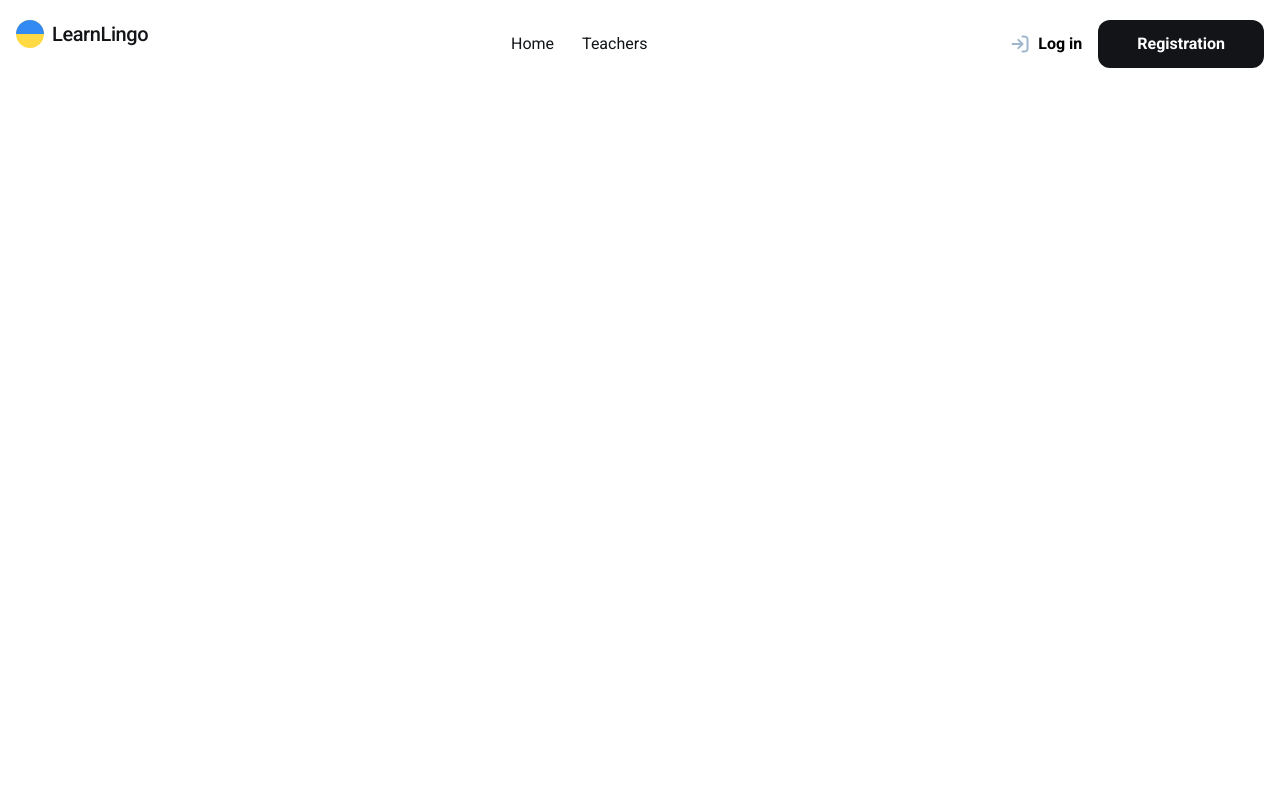
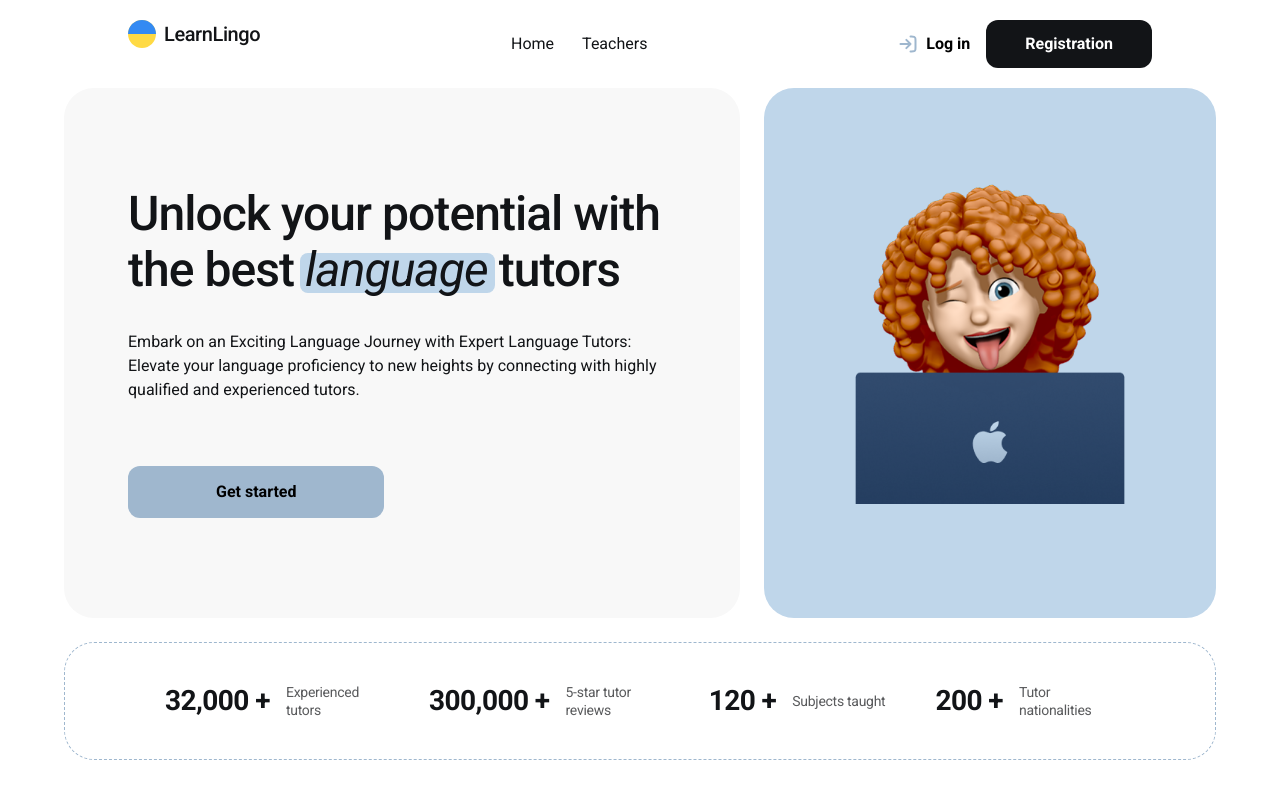
Before and after one commit to kiryhanchiiiik/learn-lingo, a React (Vite) app: page / in a window 1280 px wide. Built offline with nearby package versions, Linux system fonts and the light colour scheme.

Commit message:
add homepage

```diff
--- a/src/App.scss
+++ b/src/App.scss
@@ -1,7 +1,8 @@
 .container {
-  max-width: 1440px;
-  min-height: 100vh;
-  padding-left: 16px;
-  padding-right: 16px;
-  margin: 0 auto;
+  width: 100%;
+  max-width: 1400px;
+  padding-left: 64px;
+  padding-right: 64px;
+  margin-right: auto;
+  margin-left: auto;
 }
--- a/src/App.tsx
+++ b/src/App.tsx
@@ -1,10 +1,12 @@
 import Header from "./components/Header/Header";
+import HomePage from "./pages/HomePage/HomePage";
 import "./App.scss";
 
 function App() {
   return (
     <div className="container">
       <Header />
+      <HomePage />
     </div>
   );
 }
--- a/src/components/Header/Header.module.scss
+++ b/src/components/Header/Header.module.scss
@@ -1,5 +1,8 @@
 .header {
   padding-top: 20px;
+  padding-bottom: 20px;
+  padding-left: 64px;
+  padding-right: 64px;
 }
 
 .wrapper {
--- /dev/null
+++ b/src/pages/HomePage/HomePage.module.scss
@@ -0,0 +1,101 @@
+.home {
+  padding-bottom: 32px;
+}
+
+.wrapper {
+  display: flex;
+  align-items: center;
+  gap: 24px;
+  padding-bottom: 24px;
+}
+
+.textContainer {
+  width: 720px;
+  height: 530px;
+  border-radius: 30px;
+  padding-top: 98px;
+  padding-bottom: 98px;
+  padding-left: 64px;
+  padding-right: 64px;
+  background-color: #f8f8f8;
+
+  h1 {
+    width: 548px;
+    font-weight: 500;
+    font-size: 48px;
+    line-height: 117%;
+    letter-spacing: -0.02em;
+    margin-bottom: 32px;
+  }
+  p {
+    margin-bottom: 64px;
+  }
+
+  .homeBtn {
+    border-radius: 12px;
+    padding: 16px 88px;
+    background-color: #9fb7ce;
+  }
+}
+
+.spanRelative {
+  position: relative;
+}
+
+.block {
+  position: absolute;
+  left: -5px;
+  top: 12px;
+  border-radius: 8px;
+  background-color: #bfd6ea;
+  width: 195px;
+  height: 40px;
+  z-index: 1;
+}
+
+.span {
+  position: relative;
+  font-style: italic;
+  font-weight: 400;
+  z-index: 2;
+}
+
+.imgContainer {
+  border-radius: 30px;
+  width: 568px;
+  height: 530px;
+  padding: 80px;
+  background-color: #bfd6ea;
+}
+
+.list {
+  display: flex;
+  align-items: center;
+  justify-content: space-between;
+  border: 1.5px dashed #9fb7ce;
+  border-radius: 30px;
+  padding-top: 40px;
+  padding-bottom: 40px;
+  padding-left: 100px;
+  padding-right: 100px;
+
+  li {
+    display: flex;
+    align-items: center;
+    gap: 16px;
+
+    h2 {
+      font-size: 28px;
+      line-height: 114%;
+      letter-spacing: -0.02em;
+    }
+
+    p {
+      width: 96px;
+      font-size: 14px;
+      line-height: 129%;
+      letter-spacing: -0.02em;
+      color: rgba(18, 20, 23, 0.7);
+    }
+  }
+}
--- /dev/null
+++ b/src/pages/HomePage/HomePage.tsx
@@ -0,0 +1,52 @@
+import css from "./HomePage.module.scss";
+import girl from "../../img/girl.png";
+
+const HomePage = () => {
+  return (
+    <section className={css.home}>
+      <div className={css.wrapper}>
+        <div className={css.textContainer}>
+          <h1>
+            Unlock your potential with the best{" "}
+            <span className={css.spanRelative}>
+              <span className={css.block}></span>
+              <span className={css.span}>language</span>
+            </span>{" "}
+            tutors
+          </h1>
+          <p>
+            Embark on an Exciting Language Journey with Expert Language Tutors:
+            Elevate your language proficiency to new heights by connecting with
+            highly qualified and experienced tutors.
+          </p>
+          <button type="button" className={css.homeBtn}>
+            Get started
+          </button>
+        </div>
+        <div className={css.imgContainer}>
+          <img src={girl} alt={girl} />
+        </div>
+      </div>
+      <ul className={css.list}>
+        <li>
+          <h2>32,000 +</h2>
+          <p>Experienced tutors</p>
+        </li>
+        <li>
+          <h2>300,000 +</h2>
+          <p>5-star tutor reviews</p>
+        </li>
+        <li>
+          <h2>120 +</h2>
+          <p>Subjects taught</p>
+        </li>
+        <li>
+          <h2>200 +</h2>
+          <p>Tutor nationalities</p>
+        </li>
+      </ul>
+    </section>
+  );
+};
+
+export default HomePage;
```
Also changed, not shown: src/img/girl.png (added).
